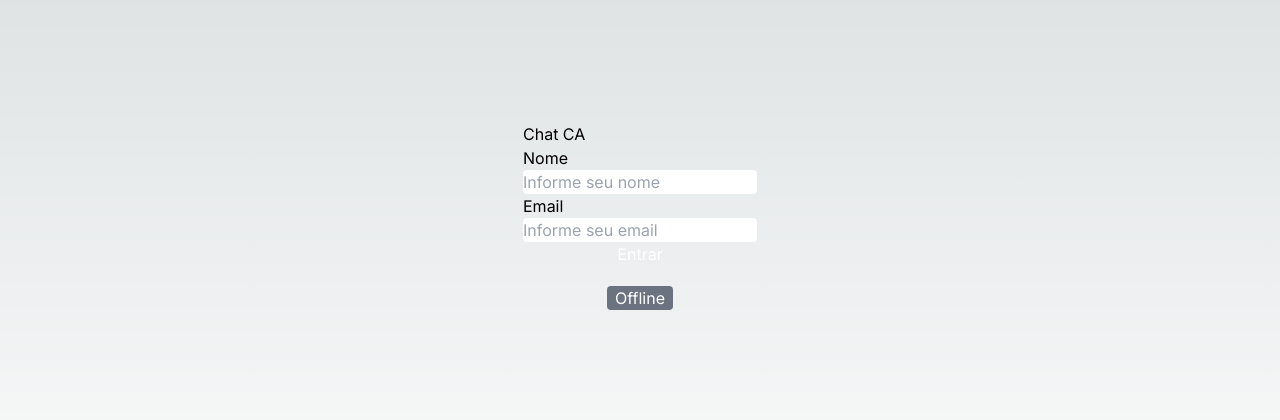
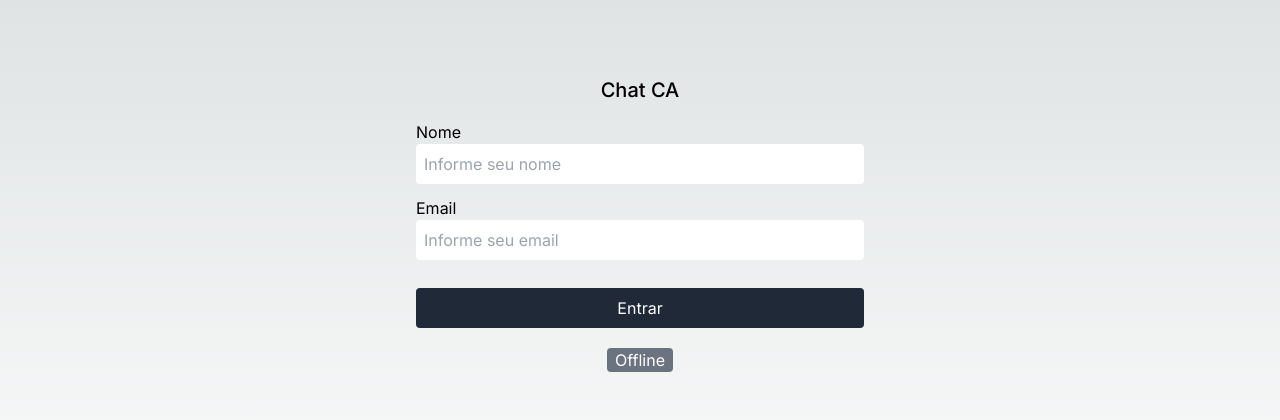
Before and after one commit to GustavoGcdo/chat-ca, a Next.js app in the folder web/: page / in a window 1280 px wide. Shown: the part 184-604 px from the top of the page. Built offline with nearby package versions, Linux system fonts and the light colour scheme; no server answers.

Commit message:
fix: config tailwind fixed

```diff
--- a/web/tailwind.config.js
+++ b/web/tailwind.config.js
@@ -4,6 +4,7 @@ module.exports = {
     './src/pages/**/*.{js,ts,jsx,tsx,mdx}',
     './src/components/**/*.{js,ts,jsx,tsx,mdx}',
     './src/app/**/*.{js,ts,jsx,tsx,mdx}',
+    './src/modules/**/*.{js,ts,jsx,tsx,mdx}',
   ],
   theme: {
     extend: {},
```
